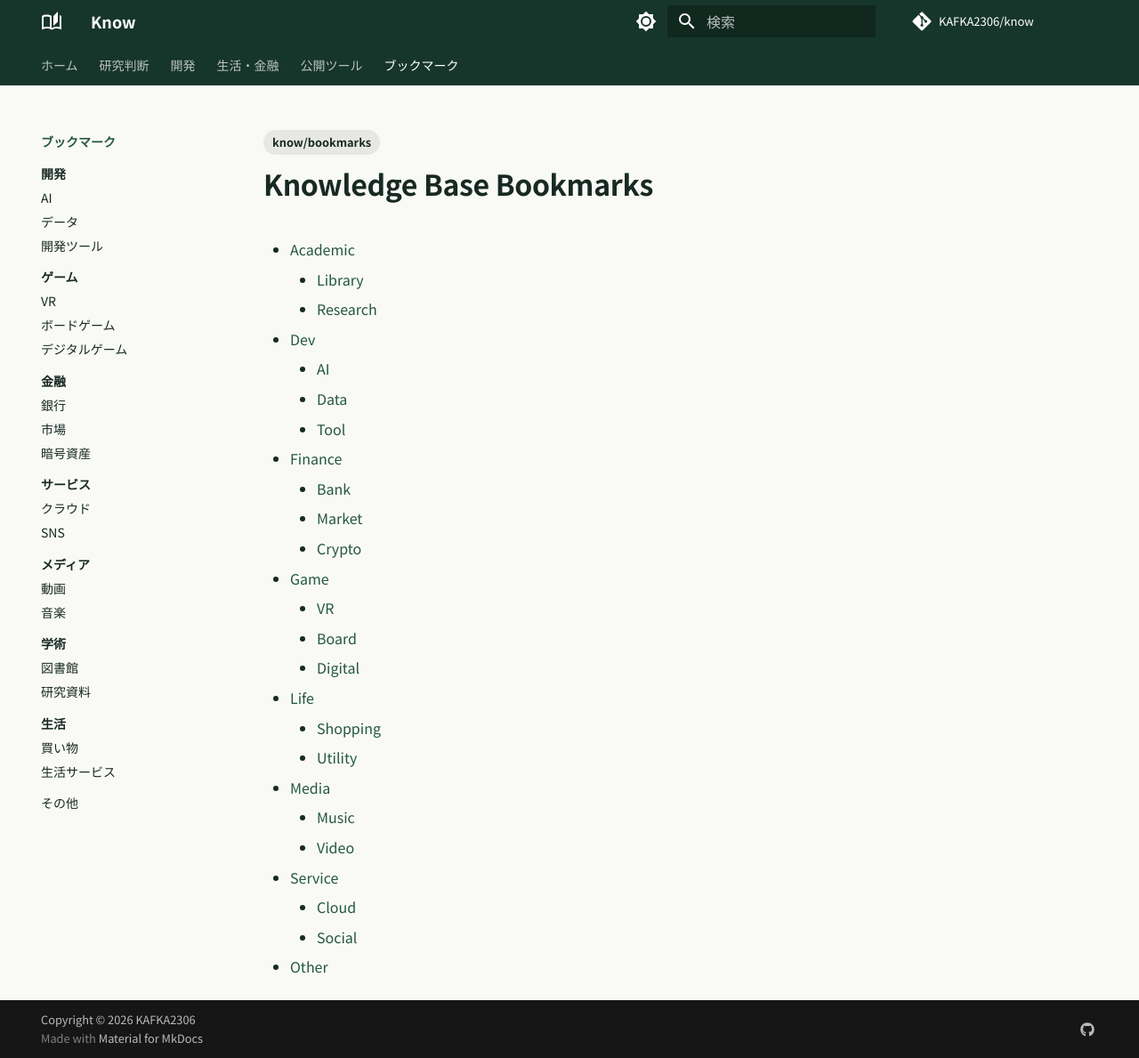
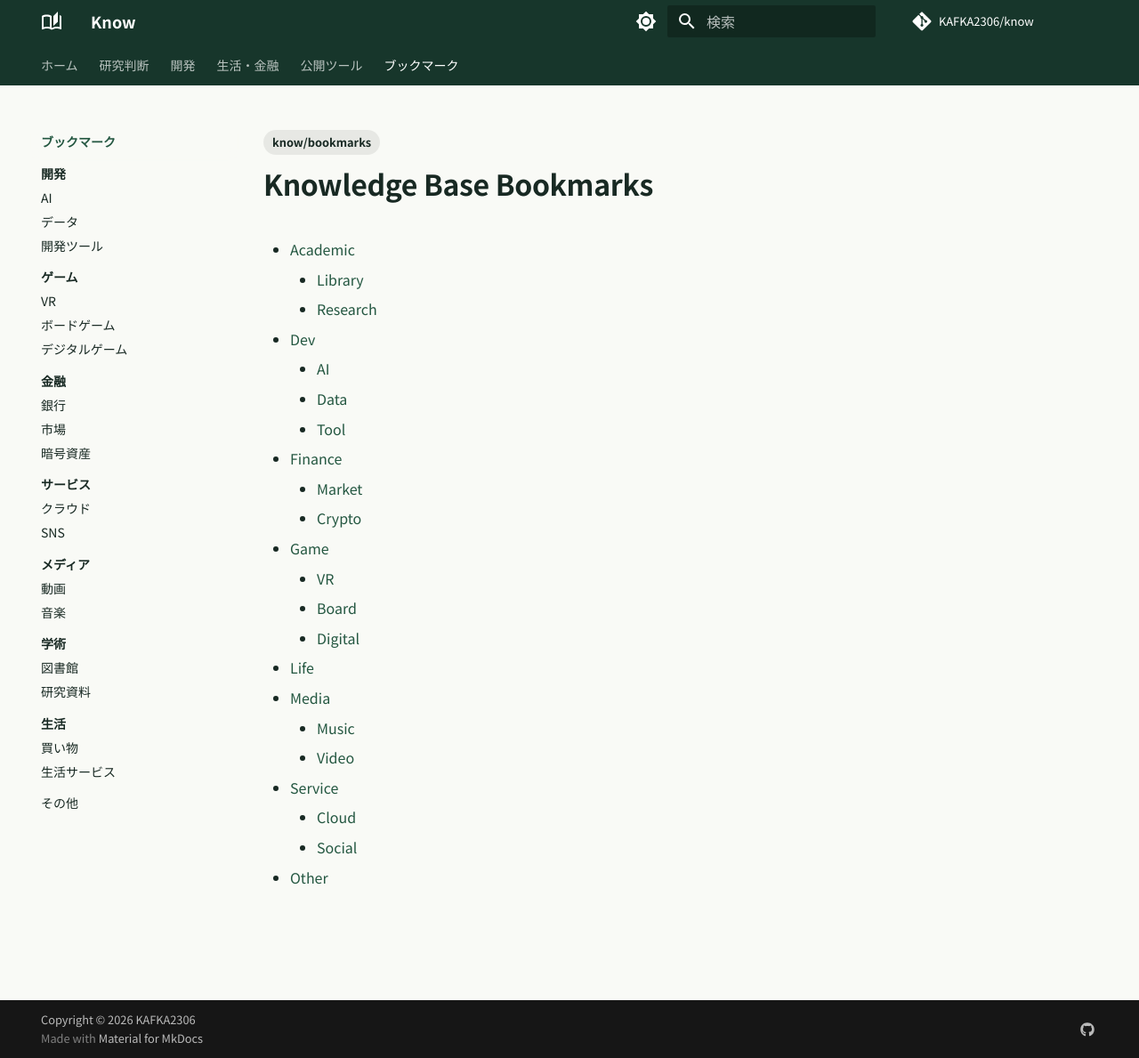
Before and after one commit to KAFKA2306/know, an MkDocs documentation site: the page built from docs/bookmarks/index.md, in a window 1280 px wide and 1189 px high. Shown: the whole window at 89% size. Built offline with MkDocs 1.6.1 and Material for MkDocs 9.7.7, drawn with Linux system fonts in a browser that asks for light colours; comment, search, counter and statistics services are not loaded.

Commit message:
docs(bookmarks): consolidate categories and update index

```diff
--- a/docs/bookmarks/index.md
+++ b/docs/bookmarks/index.md
@@ -15,7 +15,6 @@ tags:
     - [Data](Dev/Data/index.md)
     - [Tool](Dev/Tool/index.md)
 - [Finance](Finance/index.md)
-    - [Bank](Finance/Bank/index.md)
     - [Market](Finance/Market/index.md)
     - [Crypto](Finance/Crypto/index.md)
 - [Game](Game/index.md)
@@ -23,8 +22,6 @@ tags:
     - [Board](Game/Board/index.md)
     - [Digital](Game/Digital/index.md)
 - [Life](Life/index.md)
-    - [Shopping](Life/Shopping/index.md)
-    - [Utility](Life/Utility/index.md)
 - [Media](Media/index.md)
     - [Music](Media/Music/index.md)
     - [Video](Media/Video/index.md)
```
